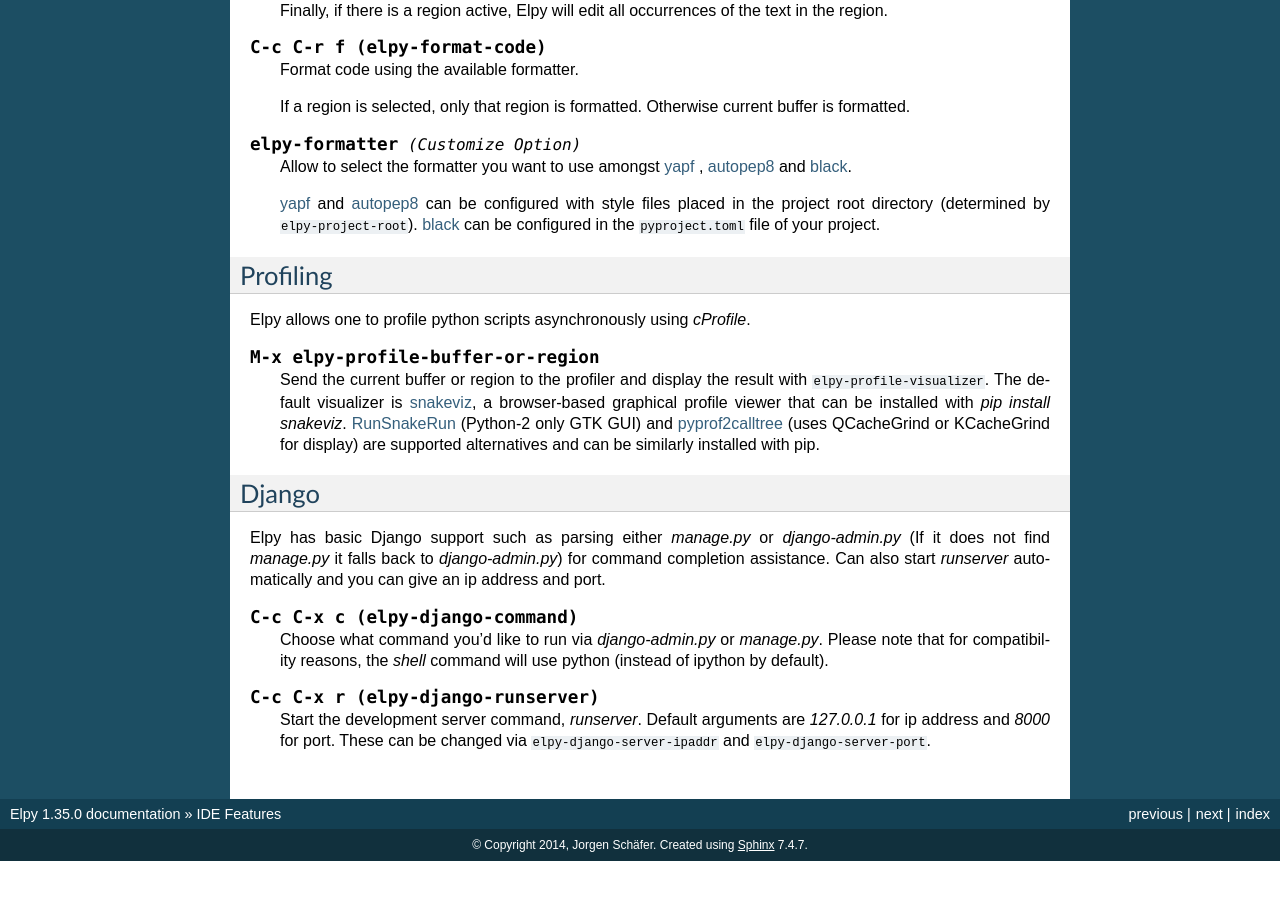
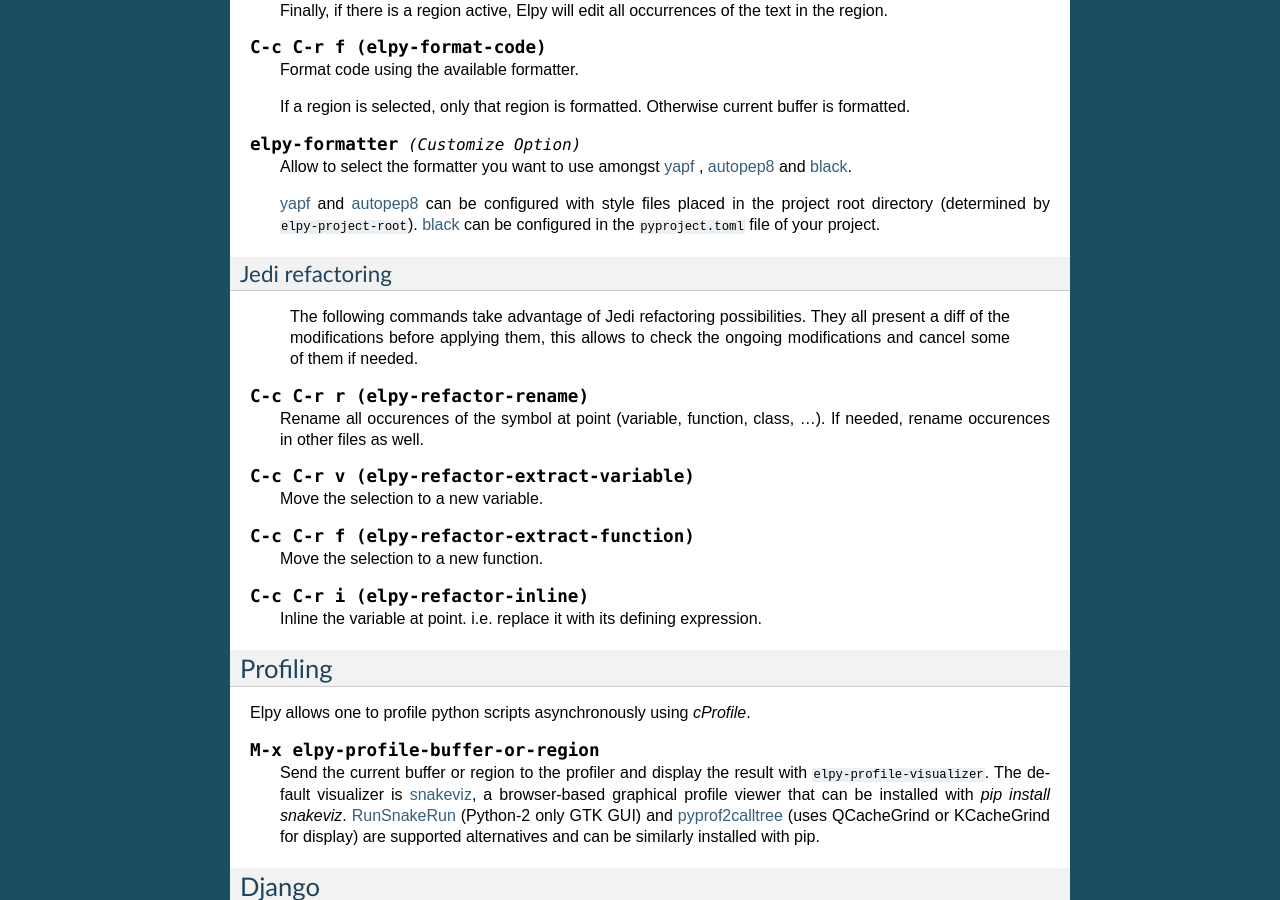
Before and after one commit to jorgenschaefer/elpy, a Sphinx documentation site: the page built from docs/ide.rst, in a window 1280 px wide and 900 px high, scrolled down 10376 px. Built offline with Sphinx 7.4.7, drawn with Linux system fonts in a browser that asks for light colours; before the commit the page ends 11237 px from its top, so only the background shows below that.

Commit message:
Add documentation for jedi refactoring

```diff
--- a/docs/ide.rst
+++ b/docs/ide.rst
@@ -798,6 +798,35 @@
 .. _black: https://github.com/ambv/black
 
 
+Jedi refactoring
+----------------
+
+   The following commands take advantage of Jedi refactoring possibilities.
+   They all present a diff of the modifications before applying them,
+   this allows to check the ongoing modifications and cancel some of them if needed.
+
+.. command:: elpy-refactor-rename
+   :kbd: C-c C-r r
+
+   Rename all occurences of the symbol at point (variable, function, class, ...).
+   If needed, rename occurences in other files as well.
+
+.. command:: elpy-refactor-extract-variable
+   :kbd: C-c C-r v
+
+   Move the selection to a new variable.
+
+.. command:: elpy-refactor-extract-function
+   :kbd: C-c C-r f
+
+   Move the selection to a new function.
+
+.. command:: elpy-refactor-inline
+   :kbd: C-c C-r i
+
+   Inline the variable at point.
+   i.e. replace it with its defining expression.
+
 
 Profiling
 =========
```
